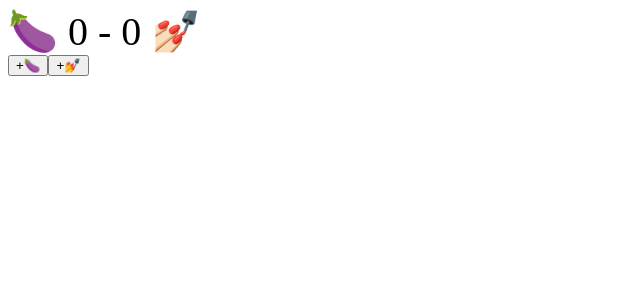
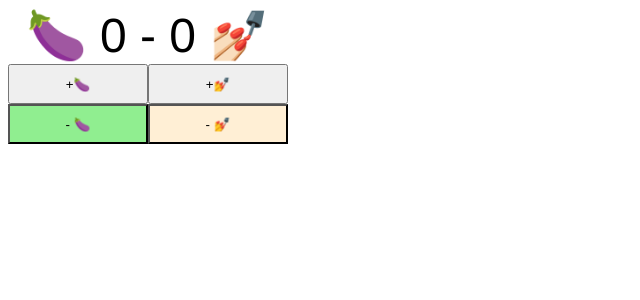
Before and after one commit to merisbahti/scorecounter, a Next.js app: page / in a window 1280 px wide. Shown: the top 300 px of the page, without its empty margins (0-640 px from the left). Built offline with nearby package versions, Linux system fonts and the light colour scheme.

Commit message:
fixes and add eslint

```diff
--- /dev/null
+++ b/components/ScoreKeeper/index.tsx
@@ -0,0 +1,61 @@
+import useLocalStorage from '../../utils/useLocalStorage'
+import * as S from './styles'
+import { initalValue } from './types'
+const Index = () => {
+  const [score, setScore] = useLocalStorage('myScoreKey', initalValue)
+  return (
+    <S.BaseContainer>
+      <S.ScoreContainer>
+        🍆 {score.merisScore} - {score.henriScore} 💅🏻
+      </S.ScoreContainer>
+      <S.ButtonContainer>
+        <S.ScoreButton
+          onClick={() =>
+            setScore({
+              merisScore: score.merisScore + 1,
+              henriScore: score.henriScore
+            })
+          }
+        >
+          +🍆
+        </S.ScoreButton>
+        <S.ScoreButton
+          onClick={() =>
+            setScore({
+              merisScore: score.merisScore,
+              henriScore: score.henriScore + 1
+            })
+          }
+        >
+          +💅
+        </S.ScoreButton>
+      </S.ButtonContainer>
+      <S.ButtonContainer>
+        <S.ScoreButton
+          variant='green'
+          onClick={() =>
+            setScore({
+              merisScore: score.merisScore - 1,
+              henriScore: score.henriScore
+            })
+          }
+        >
+          - 🍆
+        </S.ScoreButton>
+        <S.ScoreButton
+          variant='red'
+          onClick={() =>
+            setScore({
+              merisScore: score.merisScore,
+              henriScore: score.henriScore - 1
+            })
+          }
+        >
+          - 💅
+        </S.ScoreButton>
+      </S.ButtonContainer>
+
+    </S.BaseContainer>
+  )
+}
+export default Index
--- /dev/null
+++ b/components/ScoreKeeper/styles.ts
@@ -0,0 +1,30 @@
+import styled from 'styled-components'
+
+type ScoreButtonProps = {
+  variant?: 'green' | 'red'
+}
+export const ScoreButton = styled.button<ScoreButtonProps>(props => ({
+  width: '100%',
+  height: 40,
+  backgroundColor: props.variant === 'green' ? 'lightgreen' : (
+    props.variant === 'red' ? 'papayawhip': undefined
+  )
+}))
+
+export const BaseContainer = styled.div({
+  fontFamily: 'Helvetica Neue',
+  fontSize: 48,
+  width: 280,
+  display: 'flex',
+  flexDirection: 'column'
+})
+export const ButtonContainer = styled.div({
+  display: 'flex',
+  flexDirection: 'row'
+})
+export const ScoreContainer = styled.div({
+  alignItems: 'center',
+  justifyContent: 'center',
+  display: 'flex',
+  flexDirection: 'row'
+})
--- /dev/null
+++ b/components/ScoreKeeper/types.ts
@@ -0,0 +1,8 @@
+export type Score = {
+  henriScore: number;
+  merisScore: number;
+};
+export const initalValue: Score = {
+  henriScore: 0,
+  merisScore: 0
+}
--- a/pages/index.tsx
+++ b/pages/index.tsx
@@ -1,44 +1,7 @@
-import React from "react";
-import useLocalStorage from "../useLocalStorage";
-import { number } from "prop-types";
-type Score = {
-  henriScore: number;
-  merisScore: number;
-};
-const initalValue: Score = {
-  henriScore: 0,
-  merisScore: 0
-};
-const Index = () => {
-  const [score, setScore] = useLocalStorage("myScoreKey", initalValue);
-  return (
-    <div style={{ fontSize: 40 }}>
-      <div>
-        🍆 {score.merisScore} - {score.henriScore} 💅🏻
-      </div>
-      <div style={{ display: "flex", flexDirection: "row" }}>
-        <button
-          onClick={() =>
-            setScore({
-              merisScore: score.merisScore + 1,
-              henriScore: score.henriScore
-            })
-          }
-        >
-          +🍆
-        </button>
-        <button
-          onClick={() =>
-            setScore({
-              merisScore: score.merisScore,
-              henriScore: score.henriScore + 1
-            })
-          }
-        >
-          +💅
-        </button>
-      </div>
-    </div>
-  );
-};
-export default Index;
+import React from 'react'
+import useLocalStorage from '../utils/useLocalStorage'
+import ScoreKeeper from '../components/ScoreKeeper'
+const Index = () => (
+  <ScoreKeeper />
+)
+export default Index
--- a/useLocalStorage.ts
+++ /dev/null
@@ -1,54 +0,0 @@
-import { useState } from "react";
-export default function useLocalStorage<T>(
-  key: string,
-  initialValue: T
-): [T, (state: T) => void] {
-  // State to store our value
-
-  // Pass initial state function to useState so logic is only executed once
-
-  const [storedValue, setStoredValue] = useState<T>(() => {
-    try {
-      // Get from local storage by key
-
-      const item = window.localStorage.getItem(key);
-
-      // Parse stored json or if none return initialValue
-
-      return item ? JSON.parse(item) : initialValue;
-    } catch (error) {
-      // If error also return initialValue
-
-      console.log(error);
-
-      return initialValue;
-    }
-  });
-
-  // Return a wrapped version of useState's setter function that ...
-
-  // ... persists the new value to localStorage.
-
-  const setValue = (value: T) => {
-    try {
-      // Allow value to be a function so we have same API as useState
-
-      const valueToStore =
-        value instanceof Function ? value(storedValue) : value;
-
-      // Save state
-
-      setStoredValue(valueToStore);
-
-      // Save to local storage
-
-      window.localStorage.setItem(key, JSON.stringify(valueToStore));
-    } catch (error) {
-      // A more advanced implementation would handle the error case
-
-      console.log(error);
-    }
-  };
-
-  return [storedValue, setValue];
-}
--- /dev/null
+++ b/utils/useLocalStorage.ts
@@ -0,0 +1,27 @@
+import { useState } from 'react'
+export default function useLocalStorage<T> (
+  key: string,
+  initialValue: T
+): [T, (state: T) => void] {
+  const [storedValue, setStoredValue] = useState<T>(() => {
+    try {
+      const item = window && window.localStorage && window.localStorage.getItem(key)
+      return item ? JSON.parse(item) : initialValue
+    } catch (error) {
+      console.log(error)
+      return initialValue
+    }
+  })
+  const setValue = (value: T) => {
+    try {
+      const valueToStore =
+        value instanceof Function ? value(storedValue) : value
+      setStoredValue(valueToStore)
+      window && window.localStorage && window.localStorage.setItem(key, JSON.stringify(valueToStore))
+    } catch (error) {
+      console.log(error)
+    }
+  }
+
+  return [storedValue, setValue]
+}
```
Also changed, not shown: package.json (+13 -2 lines), tsconfig.json (+4 -14 lines), 2 other files (tests, documents, lock files or other folders).
